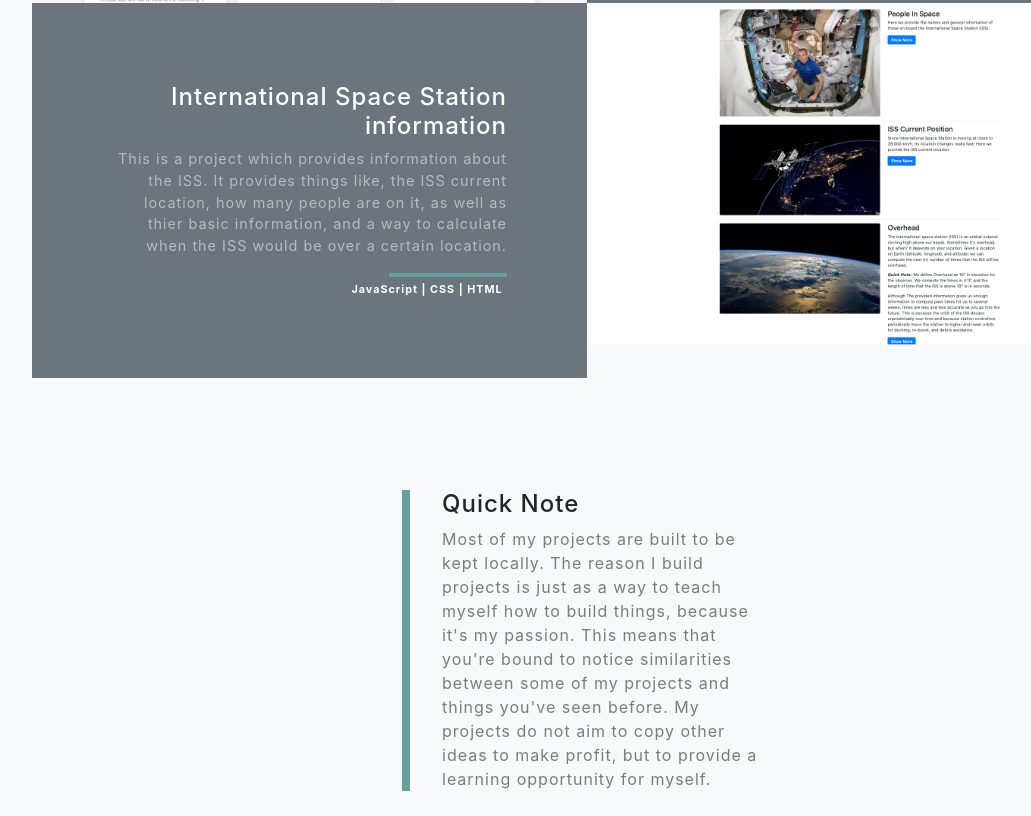
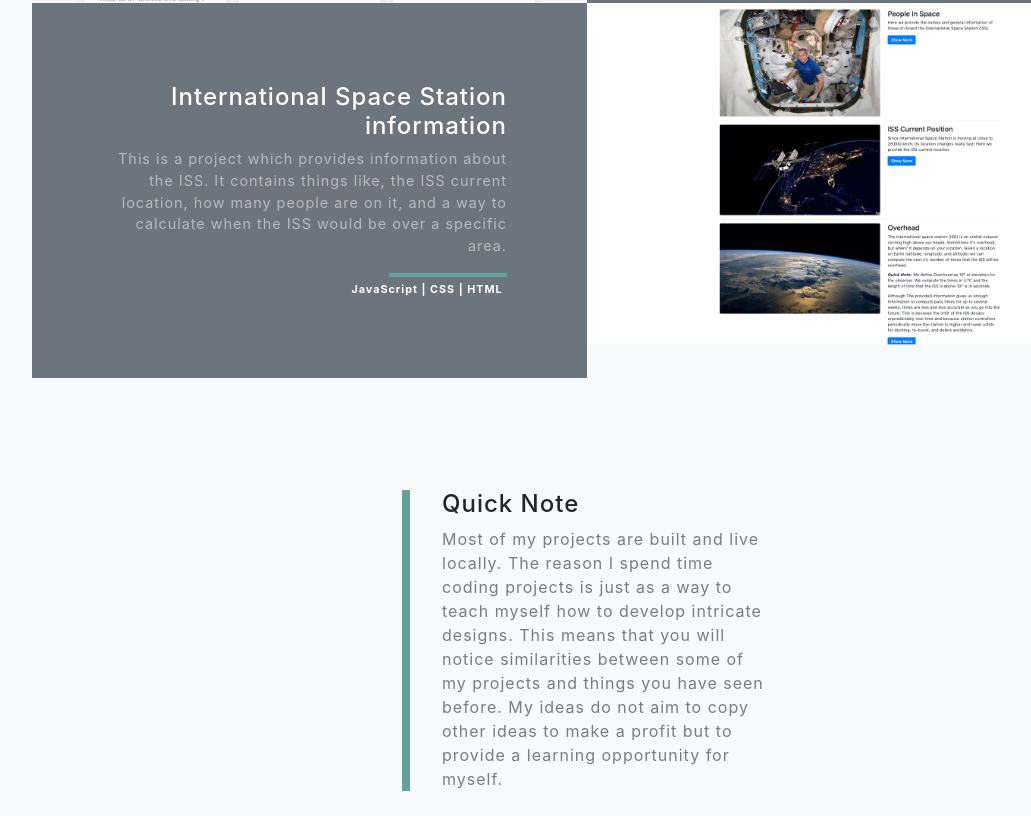
Before and after one commit to darioarias/darioarias.github.io, a website with bundled scripts: page index.html in a window 1280 px wide. Shown: the part 3404-4220 px from the top of the page, without its empty margins (53-1084 px from the left). Built offline with nearby package versions, Linux system fonts and the light colour scheme; files whose address does not match are found by name.

Commit message:
Update to Index

```diff
--- a/index.html
+++ b/index.html
@@ -151,7 +151,7 @@
             <div class="d-flex h-100">
               <div class="project-text w-100 my-auto text-center text-lg-right">
                 <h4 class="text-white">International Space Station information</h4>
-                <p class="mb-0 text-white-50">This is a project which provides information about the ISS. It provides things like, the ISS current location, how many people are on it, as well as thier basic information, and a way to calculate when the ISS would be over a certain location. </p>
+                <p class="mb-0 text-white-50">This is a project which provides information about the ISS. It contains things like, the ISS current location, how many people are on it, and a way to calculate when the ISS would be over a specific area.</p>
                 <hr class="d-none d-lg-block mb-0 mr-0">
                 <span class="badge badge-secondary">JavaScript | CSS | HTML</span>
               </div>
@@ -169,7 +169,7 @@
         <div class="col-xl-4 col-lg-5 ">
           <div class="featured-text text-center text-lg-left mt-3">
             <h4>Quick Note</h4>
-            <p class="text-black-50">Most of my projects are built to be kept locally. The reason I build projects is just as a way to teach myself how to build things, because it's my passion. This means that you're bound to notice similarities between some of my projects and things you've seen before. My projects do not aim to copy other ideas to make profit, but to provide a learning opportunity for myself. </p>
+            <p class="text-black-50">Most of my projects are built and live locally. The reason I spend time coding projects is just as a way to teach myself how to develop intricate designs. This means that you will notice similarities between some of my projects and things you have seen before. My ideas do not aim to copy other ideas to make a profit but to provide a learning opportunity for myself.</p>
           </div>
         </div>
       </div>
```
Also changed, not shown: 1 other file.
